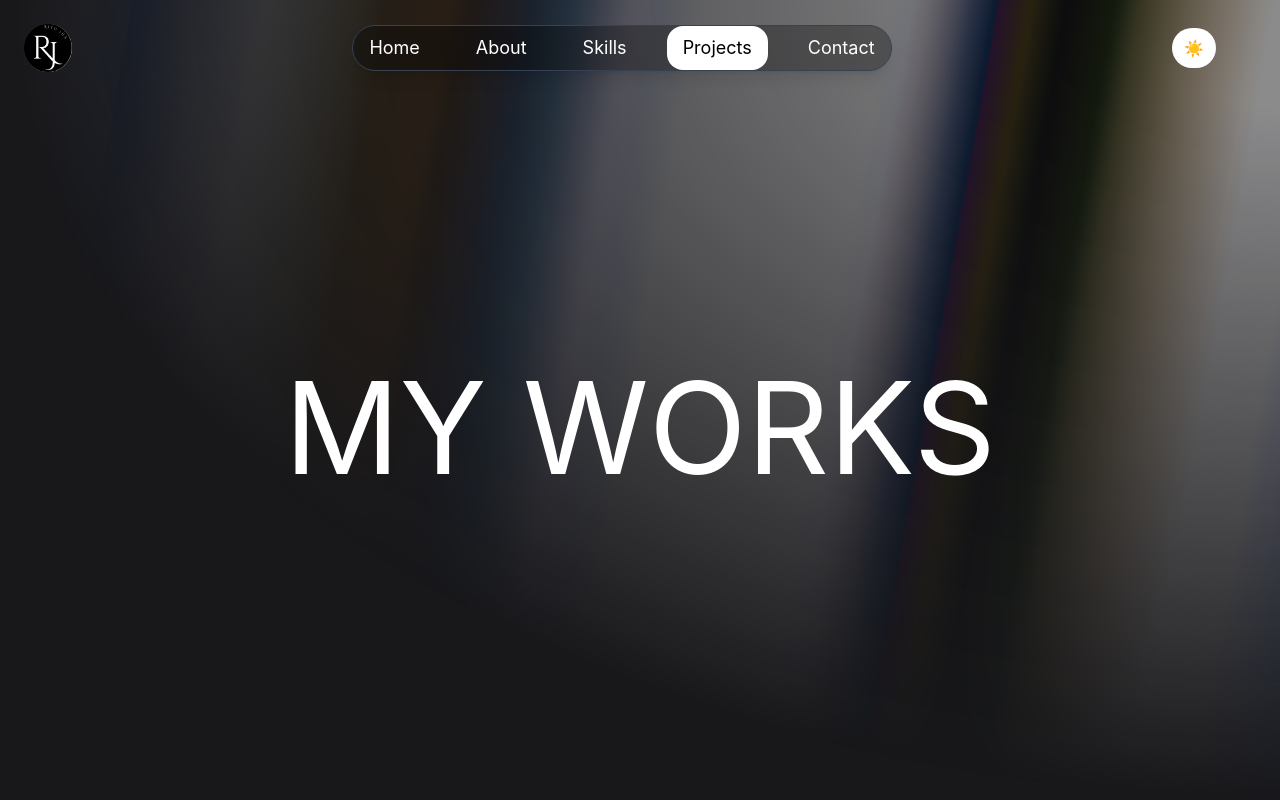
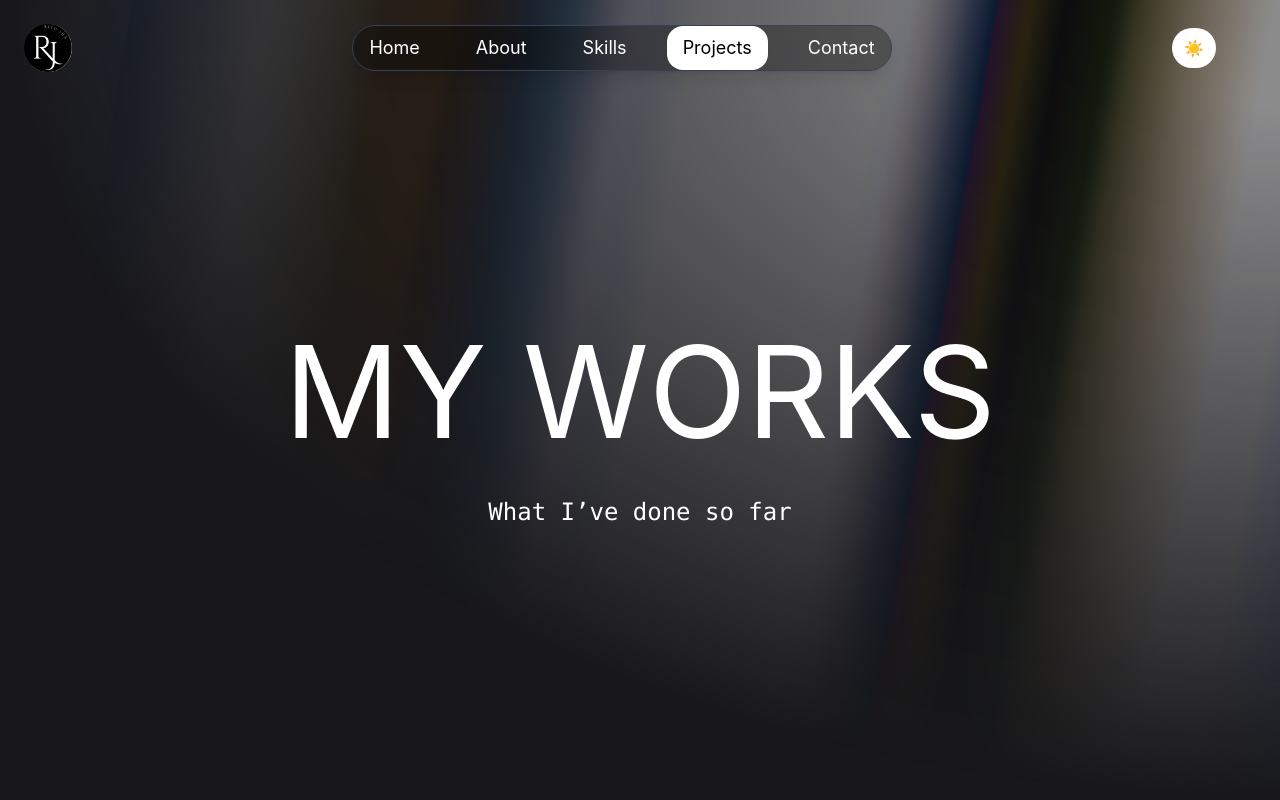
Before and after one commit to ritujha19/my-portfolio, a React (Vite) app: page /Projects in a window 1280 px wide. Shown: the top 800 px of the page. Built offline with nearby package versions, Linux system fonts and the light colour scheme; the HTML template or start-up script is replaced by a standard one.

Commit message:
add description paragraph to Projects section

```diff
--- a/src/customComponent/Projects.jsx
+++ b/src/customComponent/Projects.jsx
@@ -21,6 +21,7 @@ export function AuroraBackgroundDemo() {
         <div className="w-full h-full text-3xl md:text-9xl mt-20 pb-6 dark:text-white text-center">
           <div id="Projects">
             <h1 className="font-[Space Grotesk]"> MY WORKS</h1>
+            <p className="font-mono text-2xl pt-10">What I’ve done so far</p>
           </div>
         </div>
       </motion.div>
```
